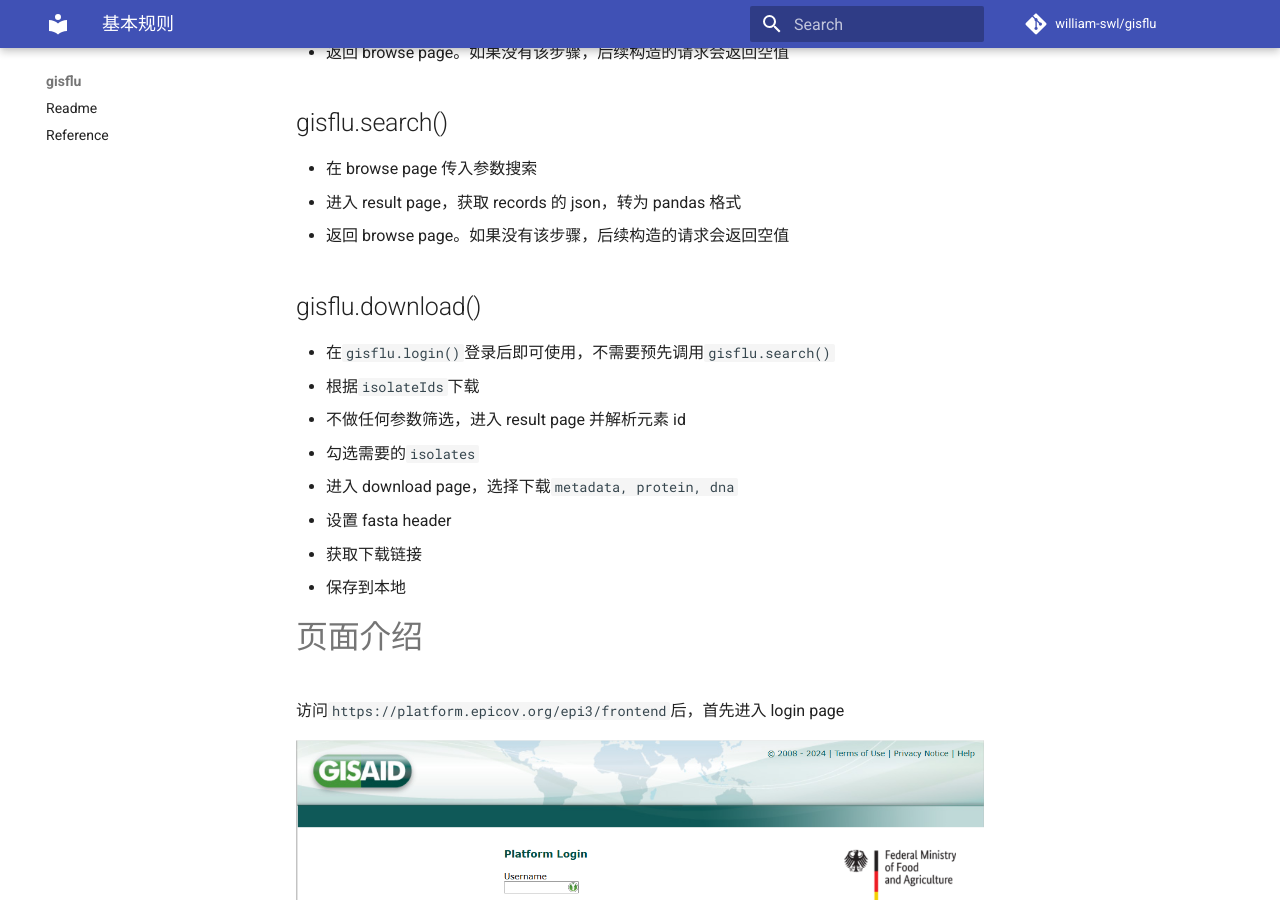
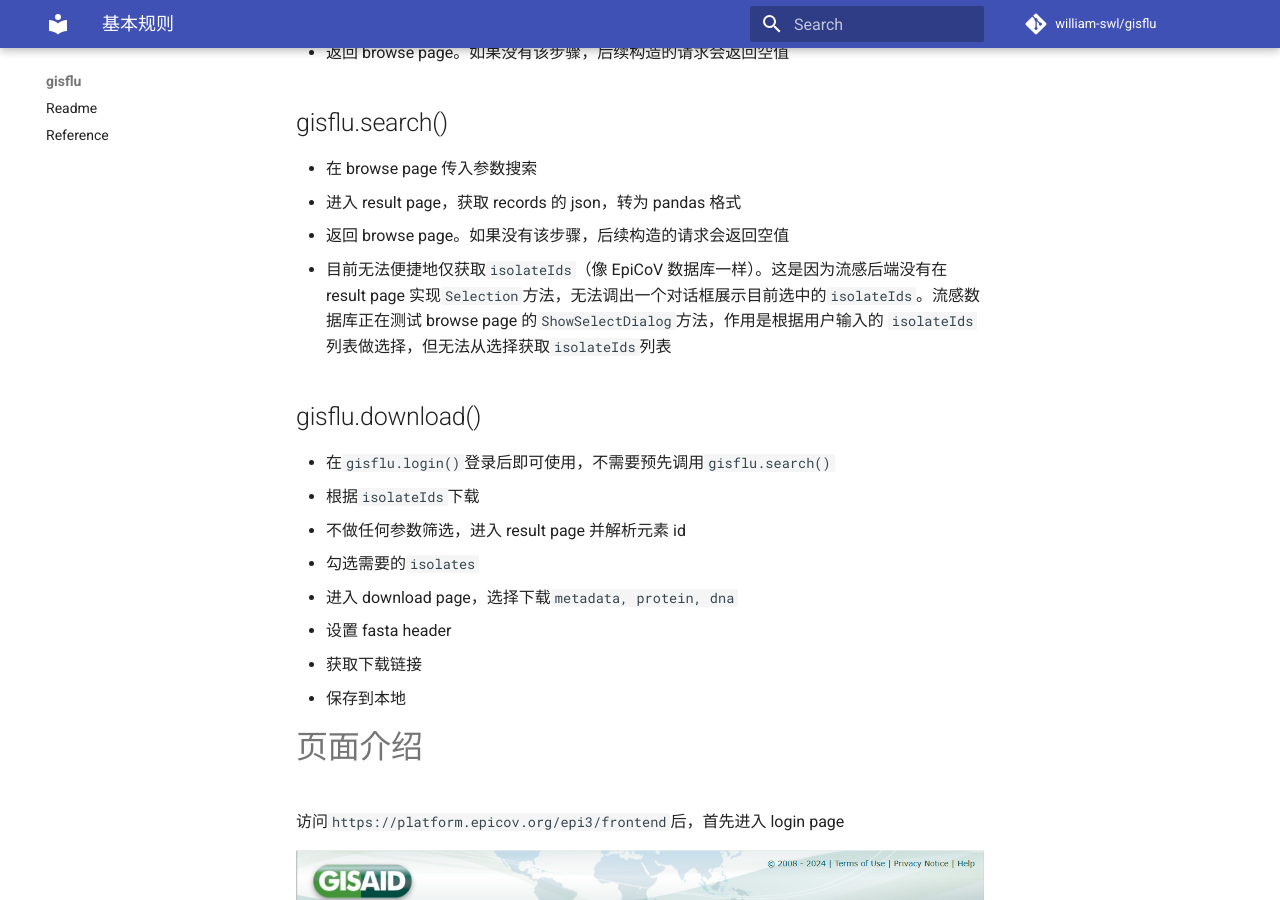
Before and after one commit to william-swl/gisflu, an MkDocs documentation site: the page built from docs/dev.md, in a window 1280 px wide and 900 px high, scrolled down 1384 px. Built offline with MkDocs 1.6.1 and Material for MkDocs 9.7.7, drawn with Linux system fonts in a browser that asks for light colours; comment, search, counter and statistics services are not loaded.

Commit message:
docs: about ShowSelectDialog method

```diff
--- a/docs/dev.md
+++ b/docs/dev.md
@@ -52,6 +52,7 @@ GISAID 获取参数依赖 POST 或 GET 请求。常将函数命令连接为 pipe
 - 在 browse page 传入参数搜索
 - 进入 result page，获取 records 的 json，转为 pandas 格式
 - 返回 browse page。如果没有该步骤，后续构造的请求会返回空值
+- 目前无法便捷地仅获取`isolateIds`（像 EpiCoV 数据库一样）。这是因为流感后端没有在 result page 实现`Selection`方法，无法调出一个对话框展示目前选中的`isolateIds`。流感数据库正在测试 browse page 的`ShowSelectDialog`方法，作用是根据用户输入的 `isolateIds` 列表做选择，但无法从选择获取`isolateIds`列表
 
 ## gisflu.download()
 
```
